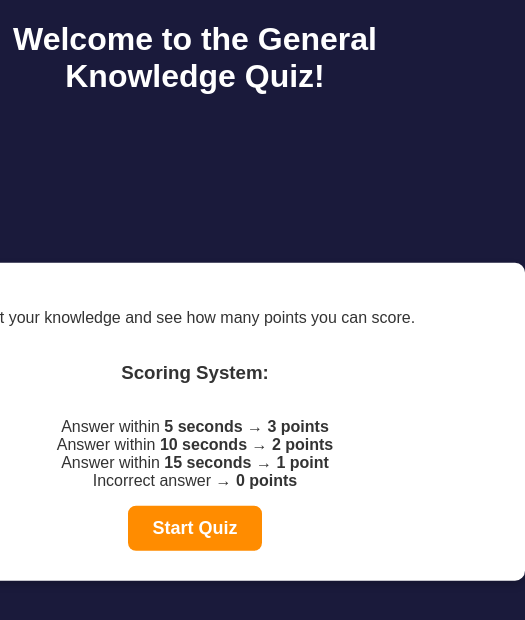
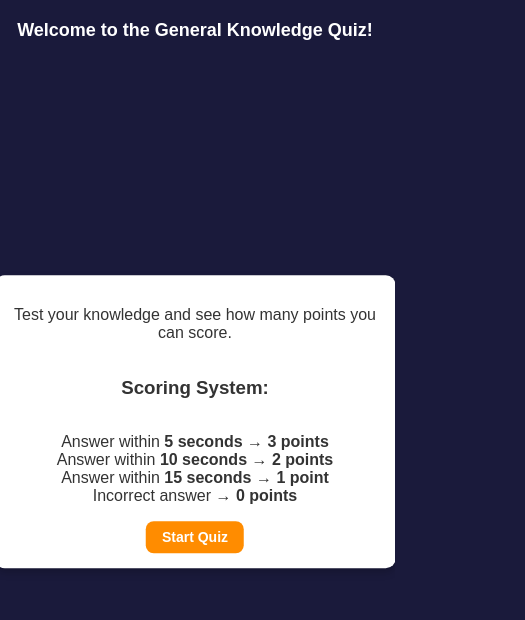
Before and after one commit to Omar6688/GK-QUIZ, a plain HTML site: page index.html in a window 390 px wide. Shown: the whole page, 525 px wide, since content can reach past the window. Drawn offline with Linux system fonts and the light colour scheme.

Commit message:
add css to be compatible for ipad and phone

```diff
--- a/assets/css/style.css
+++ b/assets/css/style.css
@@ -11,6 +11,7 @@ body {
     justify-content: center;
     align-items: center;
     height: 100vh;
+    overflow-x:hidden
 }
 
 /* Ensure Welcome Page Header is at the Very Top */
@@ -40,6 +41,7 @@ body {
     color: #333;
     padding: 30px;
     border-radius: 10px;
+    width: 90%;
     width: 600px; /* Fixed width for consistency */
     height: auto;
     box-shadow: 0px 4px 8px rgba(0, 0, 0, 0.2);
@@ -101,9 +103,10 @@ ul {
     color: #333;
     padding: 20px;
     border-radius: 10px;
+    width: 80%;
     width: 600px;
 	height: 400px;
-    margin: 50px auto;
+    margin: 80px auto;
     box-shadow: 0px 4px 8px rgba(0, 0, 0, 0.2);
 }
 
@@ -226,3 +229,40 @@ ul {
     justify-content: center;
     box-shadow: 0px 4px 8px rgba(0, 0, 0, 0.2);
 }
+
+/* Responsive Design for iPad and Mobile */
+@media screen and (max-width: 1024px) {
+    #welcome-container, #quiz-container {
+        width: 85%;
+    }
+}
+
+@media screen and (max-width: 768px) {
+    #welcome-container, #quiz-container {
+        width: 90%;
+        padding: 20px;
+    }
+    .start-btn {
+        font-size: 16px;
+        padding: 10px 20px;
+    }
+    .welcome-header, header h1 {
+        font-size: 20px;
+        padding: 10px 0;
+    }
+}
+
+@media screen and (max-width: 480px) {
+    #welcome-container, #quiz-container {
+        width: 95%;
+        padding: 15px;
+    }
+    .start-btn {
+        font-size: 14px;
+        padding: 8px 16px;
+    }
+    .welcome-header, header h1 {
+        font-size: 18px;
+        padding: 8px 0;
+    }
+}
```
